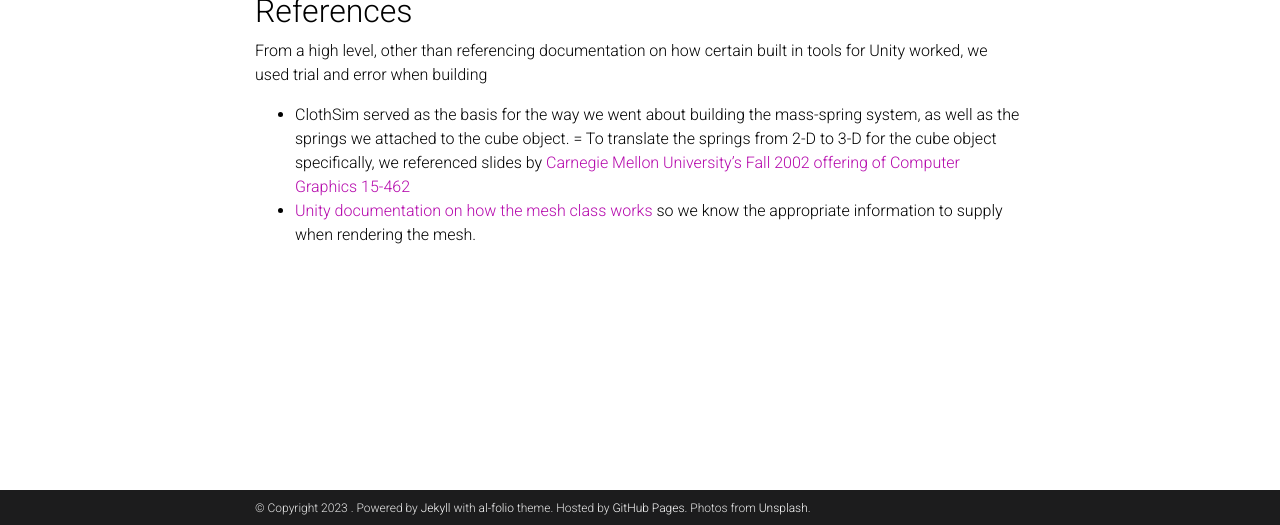
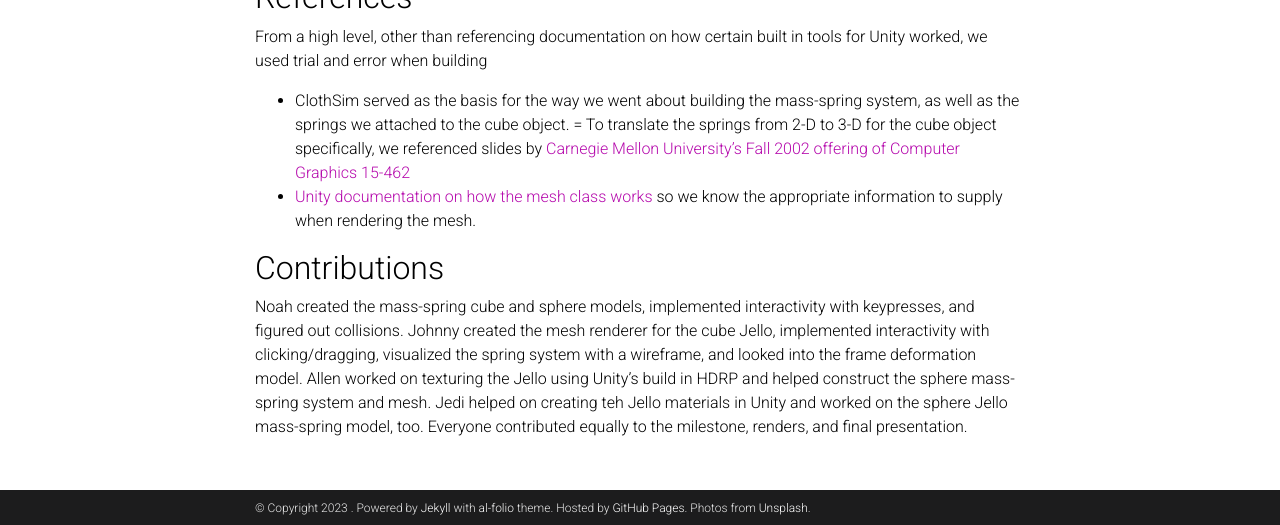
Before and after one commit to cs184-jello-world/project-proposal, a Jekyll site: the page built from _pages/writeup.md, in a window 1280 px wide and 900 px high, scrolled down 3234 px, cut to the strip 375-900 px from the top of the window. Built offline with Jekyll 4.4.1, drawn with Linux system fonts in a browser that asks for light colours; formulas are drawn with MathJax 3; comment, search, counter and statistics services are not loaded; a style sheet for code colours, icons or effects is not loaded.

```diff
--- a/_pages/writeup.md
+++ b/_pages/writeup.md
@@ -72,3 +72,6 @@ From a high level, other than referencing documentation on how certain built in
 - ClothSim served as the basis for the way we went about building the mass-spring system, as well as the springs we attached to the cube object.
 = To translate the springs from 2-D to 3-D for the cube object specifically, we referenced slides by [Carnegie Mellon University’s Fall 2002 offering of Computer Graphics 15-462](https://www.cs.cmu.edu/~barbic/jellocube_bw.pdf)
 - [Unity documentation on how the mesh class works](https://docs.unity3d.com/Manual/UsingtheMeshClass.html) so we know the appropriate information to supply when rendering the mesh.
+
+## Contributions
+Noah created the mass-spring cube and sphere models, implemented interactivity with keypresses, and figured out collisions. Johnny created the mesh renderer for the cube Jello, implemented interactivity with clicking/dragging, visualized the spring system with a wireframe, and looked into the frame deformation model. Allen worked on texturing the Jello using Unity's build in HDRP and helped construct the sphere mass-spring system and mesh. Jedi helped on creating teh Jello materials in Unity and worked on the sphere Jello mass-spring model, too. Everyone contributed equally to the milestone, renders, and final presentation.
```
Also changed, not shown: other parts of _pages/writeup.md (+1 -1 lines).
